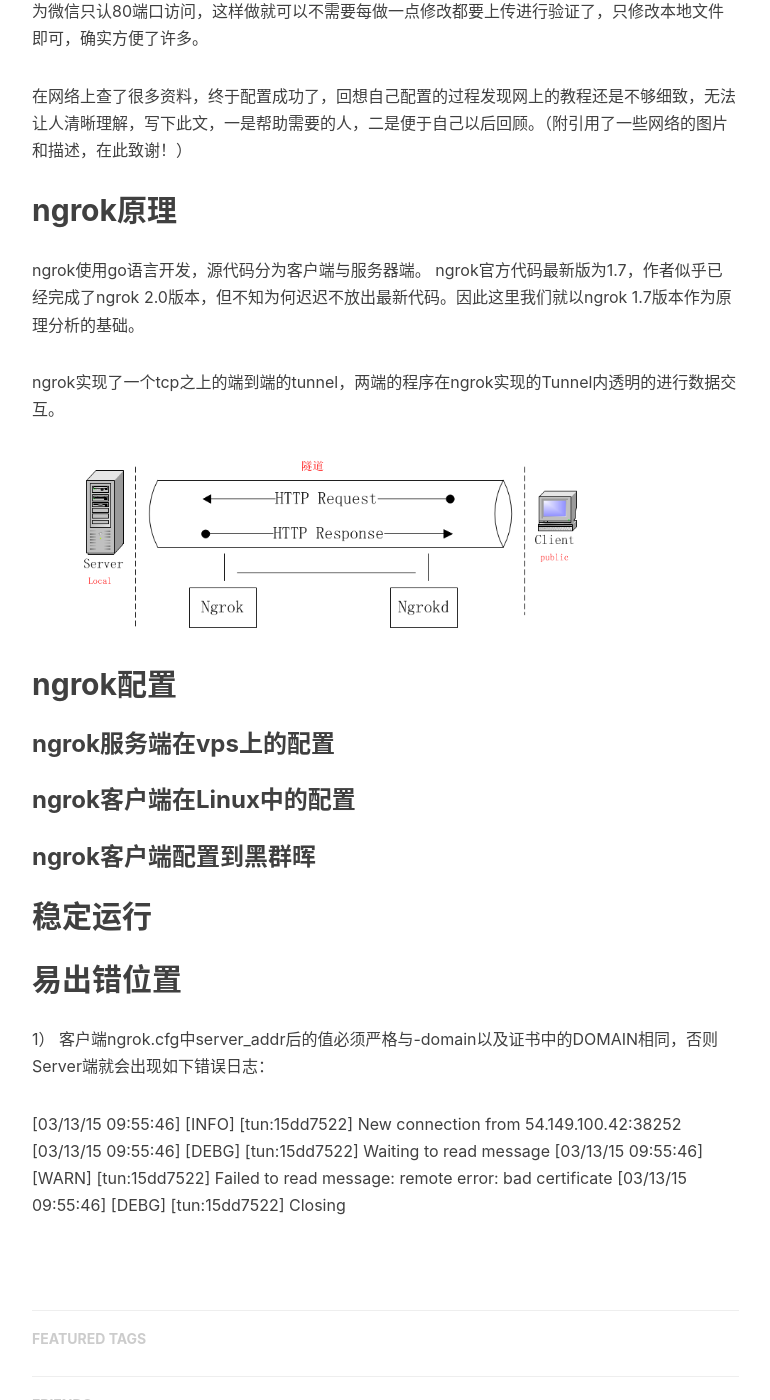
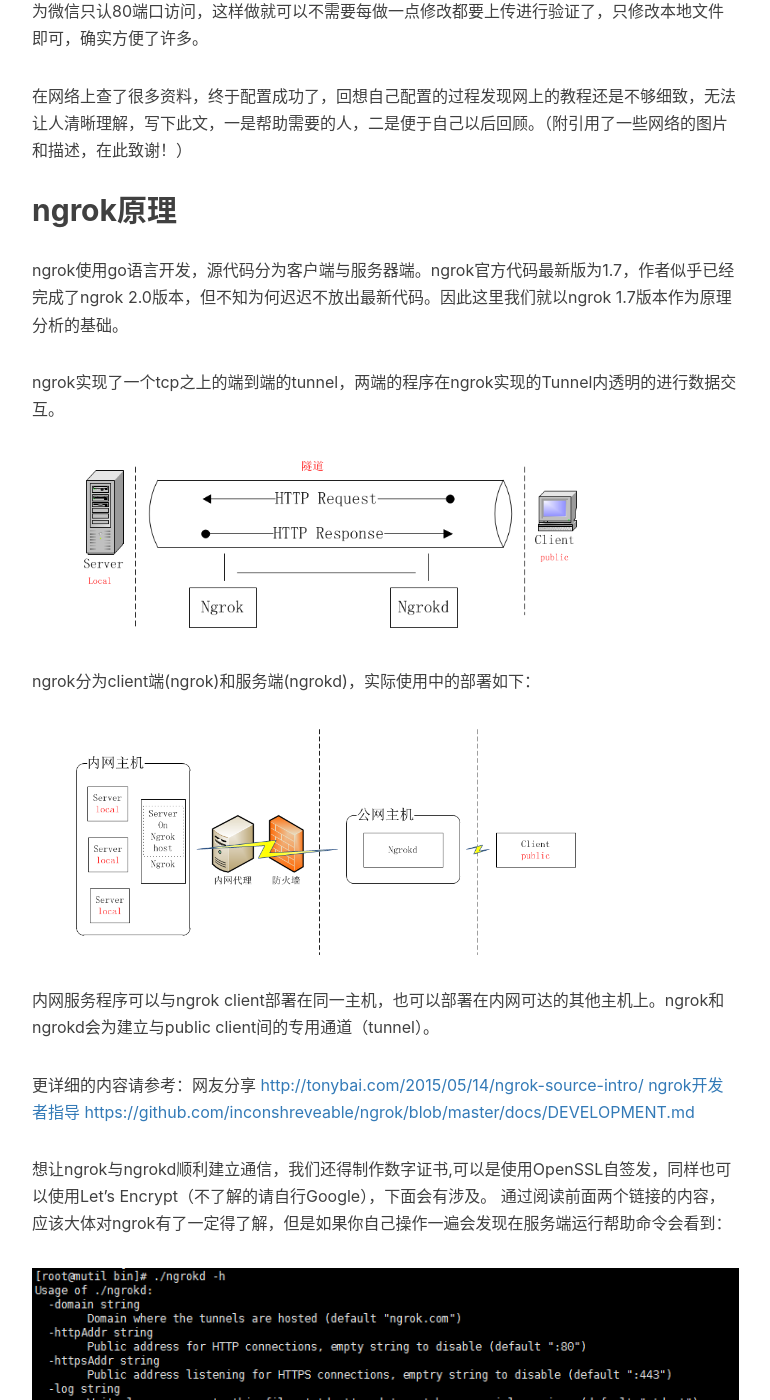
Before and after one commit to program-engineer/program-engineer.github.io, a Jekyll site: the page built from _posts/2018-2-3-ngrok-dsnas-let-encrypted.markdown, in a window 1280 px wide and 1400 px high, scrolled down 942 px. Shown: the whole window, without its empty margins (233-1003 px from the left). Built offline with Jekyll 4.4.1, drawn with Linux system fonts in a browser that asks for light colours; nearby versions of some CDN libraries; comment, search, counter and statistics services are not loaded; some of the changed text lies outside the part shown.

Commit message:
ngrok原理

```diff
--- a/_posts/2018-2-3-ngrok-dsnas-let-encrypted.markdown
+++ b/_posts/2018-2-3-ngrok-dsnas-let-encrypted.markdown
@@ -22,16 +22,48 @@
 
 ## ngrok原理
 
-ngrok使用go语言开发，源代码分为客户端与服务器端。
-ngrok官方代码最新版为1.7，作者似乎已经完成了ngrok 2.0版本，但不知为何迟迟不放出最新代码。因此这里我们就以ngrok 1.7版本作为原理分析的基础。
+ngrok使用go语言开发，源代码分为客户端与服务器端。ngrok官方代码最新版为1.7，作者似乎已经完成了ngrok 2.0版本，但不知为何迟迟不放出最新代码。因此这里我们就以ngrok 1.7版本作为原理分析的基础。
 
 ngrok实现了一个tcp之上的端到端的tunnel，两端的程序在ngrok实现的Tunnel内透明的进行数据交互。
 
 ![img](/img/in-post/ngrok-dsnas-let-encrypted/20180205084943.png)
 
+ngrok分为client端(ngrok)和服务端(ngrokd)，实际使用中的部署如下：
+
+![img](/img/in-post/ngrok-dsnas-let-encrypted/20180205085035.png)
+
+内网服务程序可以与ngrok client部署在同一主机，也可以部署在内网可达的其他主机上。ngrok和ngrokd会为建立与public client间的专用通道（tunnel）。
+
+更详细的内容请参考：网友分享 [http://tonybai.com/2015/05/14/ngrok-source-intro/](http://tonybai.com/2015/05/14/ngrok-source-intro/)
+                 [ngrok开发者指导 https://github.com/inconshreveable/ngrok/blob/master/docs/DEVELOPMENT.md](https://github.com/inconshreveable/ngrok/blob/master/docs/DEVELOPMENT.md)
+
+想让ngrok与ngrokd顺利建立通信，我们还得制作数字证书,可以是使用OpenSSL自签发，同样也可以使用Let's Encrypt（不了解的请自行Google），下面会有涉及。
+通过阅读前面两个链接的内容，应该大体对ngrok有了一定得了解，但是如果你自己操作一遍会发现在服务端运行帮助命令会看到：
+
+![img](/img/in-post/ngrok-dsnas-let-encrypted/20180207162236.png)
+
+从图中我们知道它只能设置http、https这两个对外通道，虽然可以自定义端口，但是我们要的可能是单纯的tcp连接，不需要http访问。（例如在连接很群辉时）
+*这个需要在客户端配置文件中进行设置。*
+
+我们再看一下客户端的帮助命令：
+
+![img](/img/in-post/ngrok-dsnas-let-encrypted/20180207162905.png)
+
+其中有个-config就是我们要配置的文件，这样可以极大的扩展我们使用ngrok的范围。
+
+关于如何配置这个文件，下文会有说明。
+
+ngrokd在4443端口默认建立通道：
+
+![img](/img/in-post/ngrok-dsnas-let-encrypted/20180205085058.png)
+
+ngrok的基本原理就是这样，详细了解需要仔细阅读上面两个链接。
+
 ## ngrok配置
 
+
 ### ngrok服务端在vps上的配置
+
 
 ### ngrok客户端在Linux中的配置
 
```
Also changed, not shown: img/in-post/ngrok-dsnas-let-encrypted/20180207162236.png (added), img/in-post/ngrok-dsnas-let-encrypted/20180207162905.png (added).
